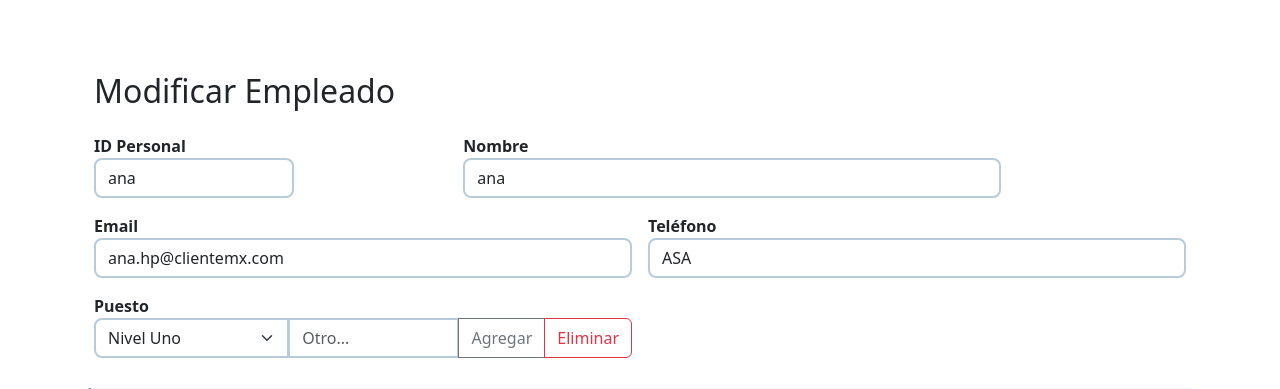
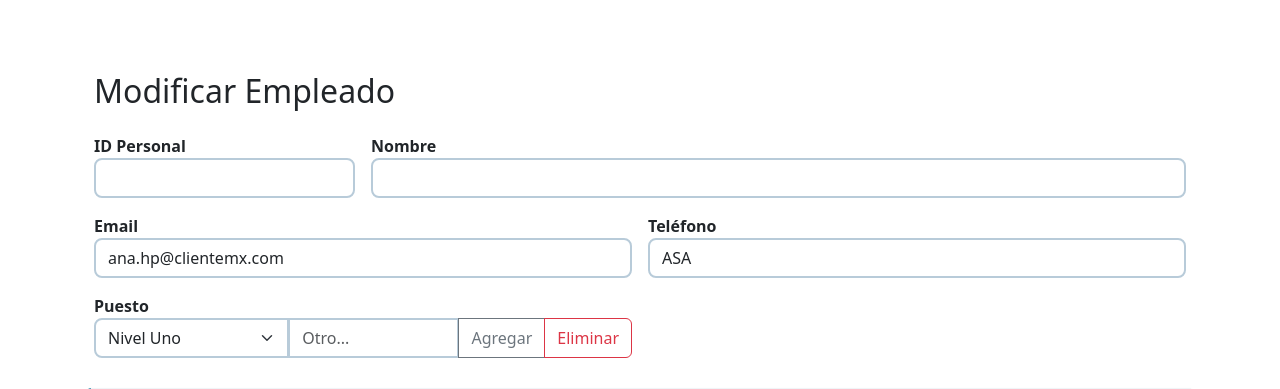
Before and after one commit to RickyVdev/eoweb, a Django app: page /empleados/modificar/5/ in a window 1280 px wide. Shown: the part 66-455 px from the top of the page. Run offline with Django 5.2, Linux system fonts and the light colour scheme; a user stored in the database is signed in; data comes from the database, SQL or seed files in the repository.

Commit message:
Ajustes empleado para los static y en settings.py

```diff
--- a/gestion/templates/gestion/agregar_empleado.html
+++ b/gestion/templates/gestion/agregar_empleado.html
@@ -10,11 +10,11 @@
   <form method="post" class="row g-3">
     {% csrf_token %}
 
-    <div class="col-md-4">
+    <div class="col-md-3">
       <label>ID Personal</label>
-      <input type="text" id="id_personal" name="id_personal" value="{{ id_sugerido }}" class="form-control" readonly maxlength="10" style="width: 200px;">
+      <input type="text" id="id_personal" name="id_personal" value="{{ id_sugerido }}" class="form-control" readonly>
     </div>
-    <div class="col-md-6">
+    <div class="col-md-9">
       <label>Nombre</label>
       <input type="text" name="nombre" class="form-control" required>
     </div>
--- a/gestion/templates/gestion/modificar_empleado.html
+++ b/gestion/templates/gestion/modificar_empleado.html
@@ -10,13 +10,13 @@
   <form method="post" class="row g-3">
     {% csrf_token %}
 
-    <div class="col-md-4">
+    <div class="col-md-3">
       <label>ID Personal</label>
-      <input type="text" name="id_personal" class="form-control" value="{{ empleado.id_personal }}" readonly style="width: 200px;">
+      <input type="text" id="id_personal" name="id_personal" value="{{ id_sugerido }}" class="form-control" readonly>
     </div>
-    <div class="col-md-6">
+    <div class="col-md-9">
       <label>Nombre</label>
-      <input type="text" name="nombre" class="form-control" value="{{ empleado.nombre }}" required>
+      <input type="text" name="nombre" class="form-control" required>
     </div>
     <div class="col-md-6">
       <label>Email</label>
@@ -26,7 +26,7 @@
       <label>Teléfono</label>
       <input type="text" name="telefono" class="form-control" value="{{ empleado.telefono }}">
     </div>
-        <div class="col-md-6">
+    <div class="col-md-6">
       <label for="puesto">Puesto</label>
       <div class="input-group">
         <select id="puesto" name="puesto" class="form-select">
--- a/requirements.txt
+++ b/requirements.txt
@@ -1,7 +1,7 @@
 Django==5.2.1
 python-decouple==3.8
 dj-database-url==3.0.0
-whitenoise==6.6.0
+whitenoise
 gunicorn==21.2.0
 sqlparse==0.5.3
 pytz==2022.6
```
Also changed, not shown: eoweb/settings.py (+3 -5 lines).
